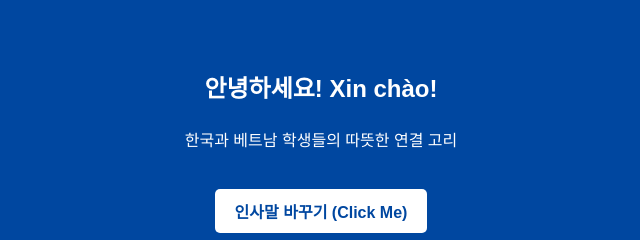
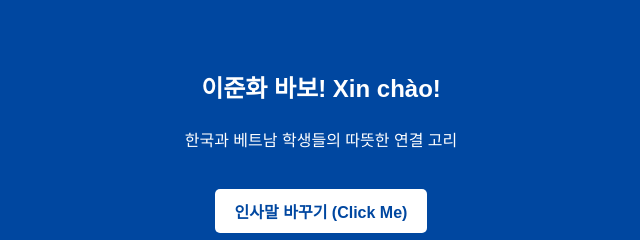
Before and after one commit to keeba0421/vtn, a plain HTML site: page index.html in a window 1280 px wide. Shown: the part 140-380 px from the top of the page, 319-959 px from the left. Drawn offline with Linux system fonts and the light colour scheme.

Commit message:
Update index.html

```diff
--- a/index.html
+++ b/index.html
@@ -20,7 +20,7 @@
     </header>
 
     <section id="home" class="hero">
-        <h1 id="greeting">안녕하세요! Xin chào!</h1>
+        <h1 id="greeting">이준화 바보! Xin chào!</h1>
         <p>한국과 베트남 학생들의 따뜻한 연결 고리</p>
         <button id="change-btn" onclick="toggleGreeting()">인사말 바꾸기 (Click Me)</button>
     </section>
@@ -46,4 +46,5 @@
 
     <script src="script.js"></script>
 </body>
+
 </html>
```
